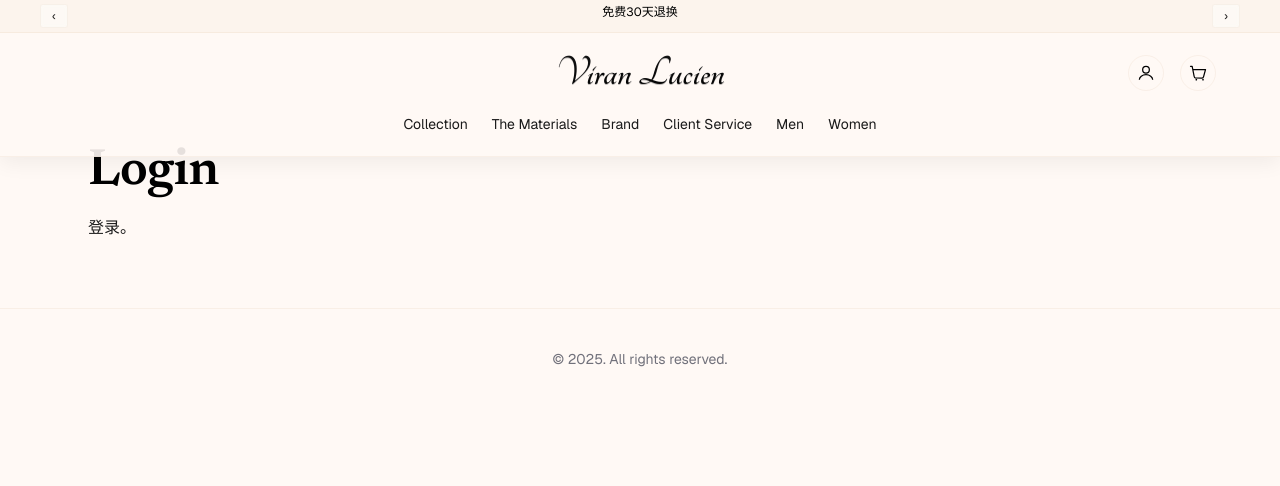
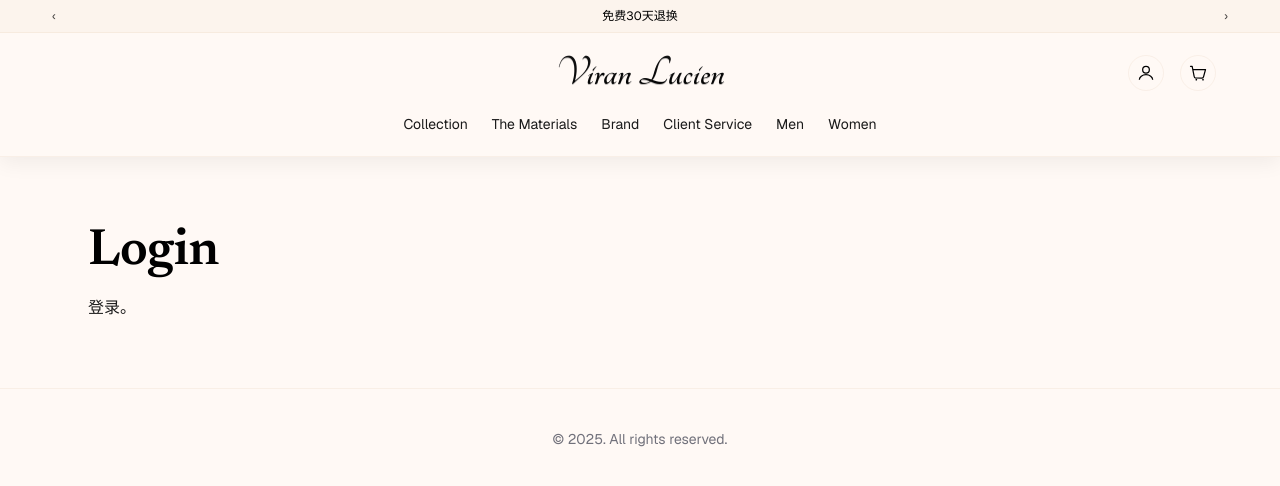
Before and after one commit to Victorxu86/Viran-Lucien, a Next.js app: page /account/login in a window 1280 px wide. Shown: the top 486 px of the page. Built offline with nearby package versions, Linux system fonts and the light colour scheme.

Commit message:
style(announce+layout): center text vertically, remove arrow bg/border; start hero below header (increase main top padding)

```diff
--- a/src/app/globals.css
+++ b/src/app/globals.css
@@ -169,16 +169,14 @@ a:hover { opacity: .85; }
   top: 50%;
   transform: translateY(-50%);
   width: 28px;
-  height: 24px;
+  height: 28px;
   display: inline-flex;
   align-items: center;
   justify-content: center;
   color: var(--foreground);
-  border: 1px solid var(--accent-12);
-  background: rgba(255,255,255,0.65);
-  backdrop-filter: blur(2px);
-  border-radius: 3px;
-  opacity: .9;
+  border: 0;
+  background: transparent;
+  opacity: .75;
   transition: opacity .2s ease;
 }
 .announce-arrow:hover { opacity: 1; }
@@ -189,7 +187,7 @@ a:hover { opacity: .85; }
 .announce-viewport {
   position: relative;
   overflow: hidden;
-  height: 24px;
+  height: 32px;
 }
 .announce-track {
   display: flex;
@@ -202,6 +200,7 @@ a:hover { opacity: .85; }
   display: flex;
   align-items: center;
   justify-content: center;
+  height: 32px;
 }
 
 .btn {
--- a/src/app/layout.tsx
+++ b/src/app/layout.tsx
@@ -58,7 +58,7 @@ export default function RootLayout({
     <html lang="en">
       <body className={`${geistSans.variable} ${geistMono.variable} ${newsreader.variable} ${tangerine.variable} antialiased`}>
         <Header />
-        <main className="page pt-20">{children}</main>
+        <main className="page pt-40">{children}</main>
         <Footer />
       </body>
     </html>
--- a/src/components/AnnouncementBar.tsx
+++ b/src/components/AnnouncementBar.tsx
@@ -72,7 +72,7 @@ export default function AnnouncementBar() {
       className={`announce-bar ${collapsed ? "is-collapsed" : ""}`}
       style={{ borderColor: "var(--accent-12)", background: "var(--accent-06)" }}
     >
-      <Container className="relative py-1 text-center text-xs">
+      <Container className="relative py-0 text-center text-xs">
         <div
           className="announce-viewport"
           onMouseEnter={() => setIsHover(true)}
```
